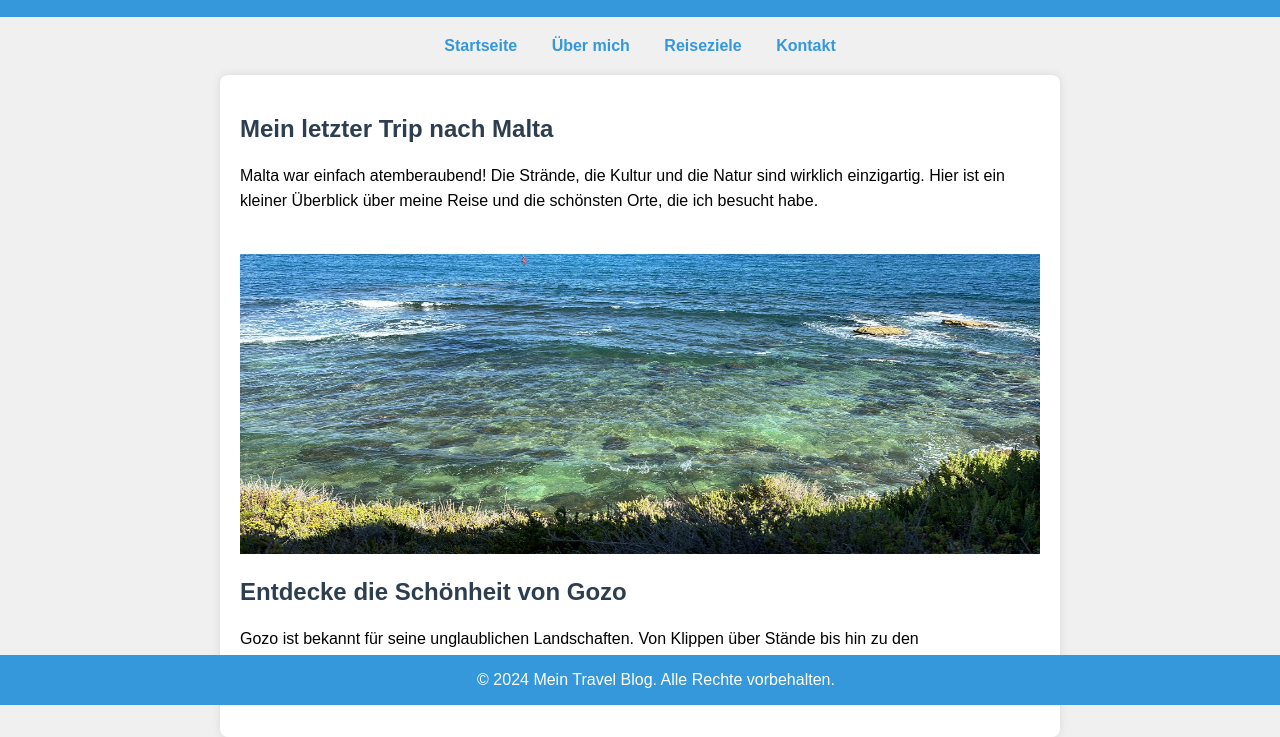
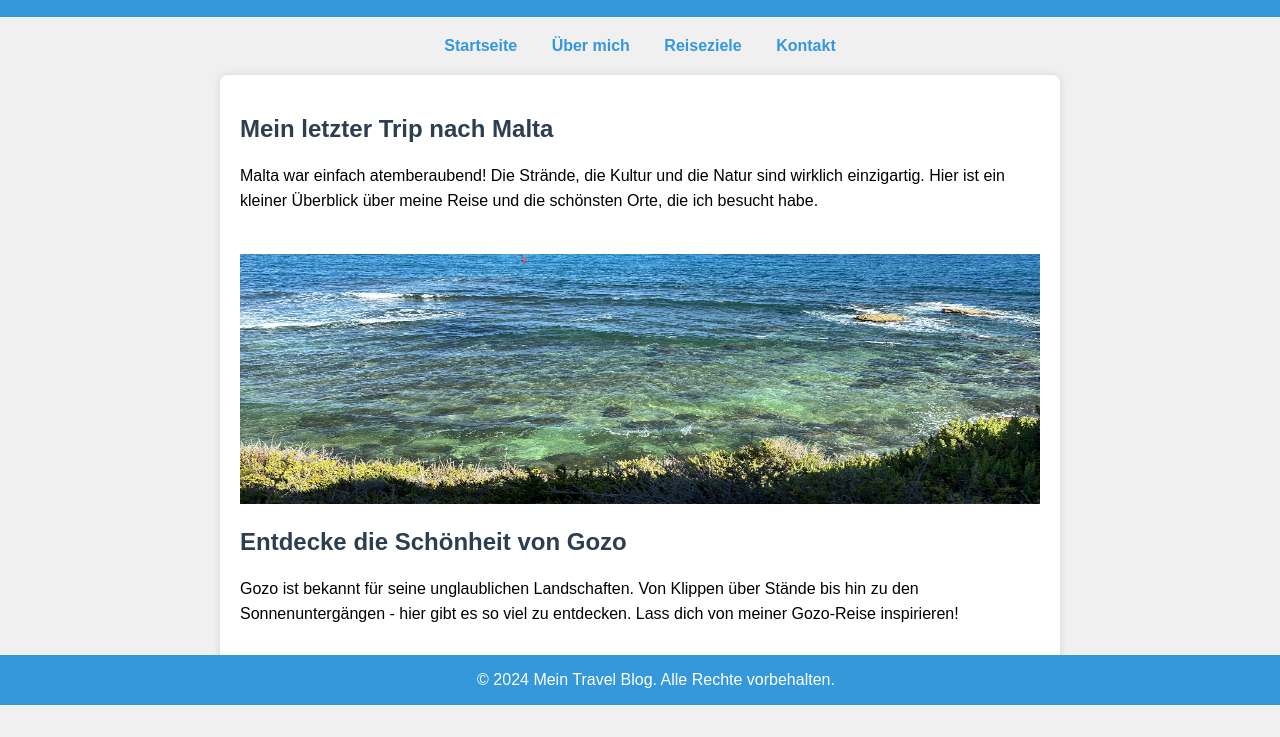
Before and after one commit to RicardoCreates/java-reiseblog-task, a website built with Vite: page index.html in a window 1280 px wide. Shown: the part 95-832 px from the top of the page. After the commit the page ends 800 px from the top, so only its background shows below. Built offline with nearby package versions, Linux system fonts and the light colour scheme.

Commit message:
Update Photo

```diff
--- a/index.html
+++ b/index.html
@@ -29,7 +29,7 @@
   </article>
 
   <div>
-    <img src="gozo.jpeg" alt="gozo" width="800" height="300"/>
+    <img src="gozo.jpeg" alt="gozo" width="800" height="250"/>
   </div>
 
   <article>
```
